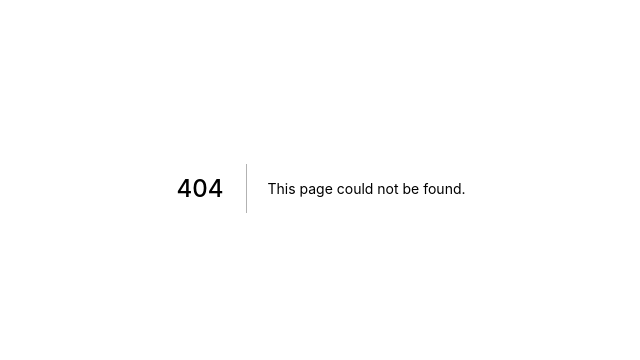
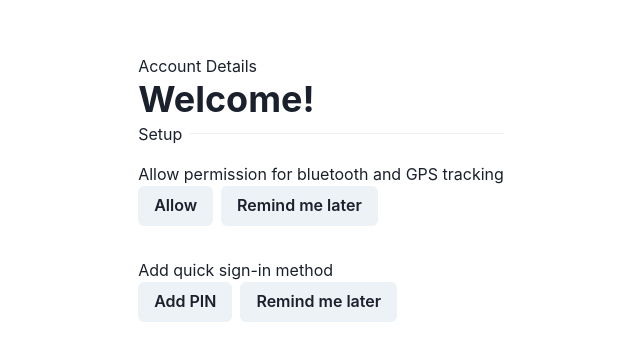
Before and after one commit to HitoKage13/codebrew21, a Next.js app in the folder next/: page /customer/dashboard in a window 1280 px wide. Before the commit this address had no page. Shown: the part 212-572 px from the top of the page, without its empty margins (319-959 px from the left). Built offline with nearby package versions, Linux system fonts and the light colour scheme.

Commit message:
added customer dashboards

```diff
--- /dev/null
+++ b/next/pages/customer/dashboard.tsx
@@ -0,0 +1,32 @@
+import { Button, ButtonGroup } from "@chakra-ui/button";
+import { Box, Divider, Heading, HStack, Text } from "@chakra-ui/layout";
+import React from "react";
+
+const Dashboard = () => {
+  return (
+    <Box>
+      <Text>Account Details</Text>
+      <Heading>Welcome!</Heading>
+      <HStack>
+        <Text>Setup</Text>
+        <Divider />
+      </HStack>
+      <Box mt="1rem">
+        <Text>Allow permission for bluetooth and GPS tracking</Text>
+        <ButtonGroup>
+          <Button>Allow</Button>
+          <Button>Remind me later</Button>
+        </ButtonGroup>
+      </Box>
+      <Box mt="2rem">
+        <Text>Add quick sign-in method</Text>
+        <ButtonGroup>
+          <Button>Add PIN</Button>
+          <Button>Remind me later</Button>
+        </ButtonGroup>
+      </Box>
+    </Box>
+  );
+};
+
+export default Dashboard;
```
